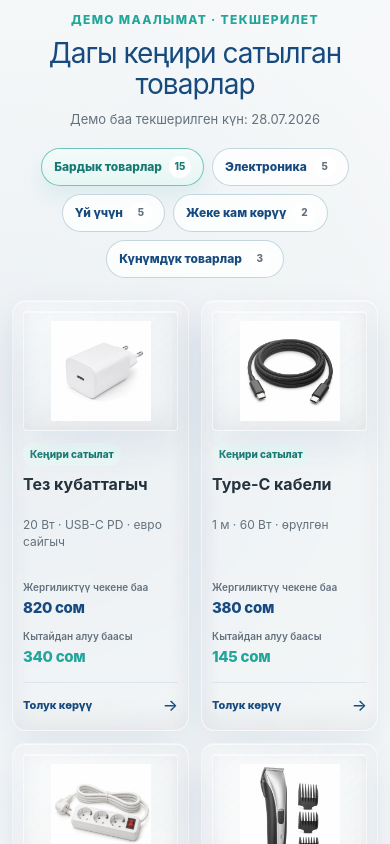
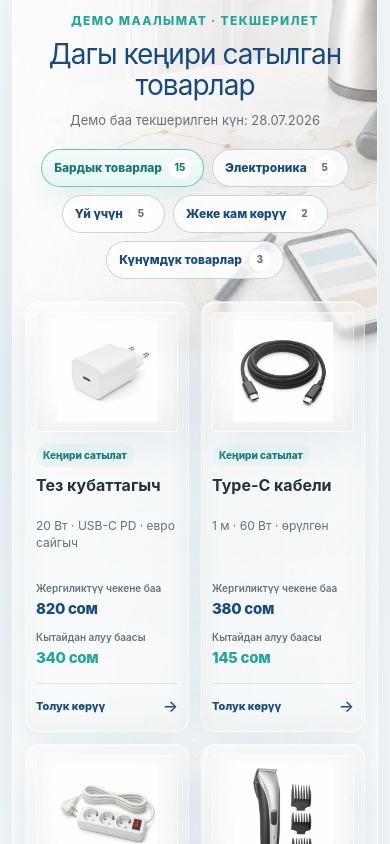
Before and after one commit to Yosuke999/ZJW2.0, a Next.js app: page /kg in a window 390 px wide. Shown: the part 1051-1895 px from the top of the page. Built offline with nearby package versions, Linux system fonts and the light colour scheme.

Commit message:
feat: add backdrop to popular products

```diff
--- a/app/globals.css
+++ b/app/globals.css
@@ -90,6 +90,10 @@ h1 { margin: 9px 0; color: var(--blue); font-size: clamp(32px, 5.4vw, 58px); lin
 .card-visual { display: grid; place-items: center; margin: 0 auto; padding: 8px; overflow: hidden; background: radial-gradient(circle at 50% 18%, #fff, #f8fafb 66%, #eef5f6); border: 1px solid rgba(221,229,234,.72); border-bottom-color: #d9e5e8; box-shadow: inset 0 1px 0 rgba(255,255,255,.94), 0 9px 18px rgba(36,49,60,.07); }
 .card-visual img { display: block; width: auto; height: 100px; max-width: 100%; object-fit: contain; object-position: center; }
 .products-section, .service-section, .faq-section { padding-block: 84px; }
+.products-section { position: relative; isolation: isolate; overflow: hidden; padding-inline: clamp(14px, 3vw, 42px); border: 1px solid rgba(255,255,255,.62); border-radius: 46px; box-shadow: inset 0 2px 1px rgba(255,255,255,.84), 0 28px 70px rgba(23,74,126,.08); }
+.products-section::before { content: ""; position: absolute; inset: 0; z-index: 0; pointer-events: none; background: linear-gradient(180deg, rgba(246,250,250,.1) 0%, rgba(244,248,249,.38) 38%, rgba(244,247,248,.96) 82%), url("/hero/central-asia-commerce-white-v1.webp") 58% top / 1320px auto no-repeat; opacity: .92; }
+.products-section::after { content: ""; position: absolute; inset: 0; z-index: 0; pointer-events: none; background: radial-gradient(ellipse at 8% 8%, rgba(255,255,255,.72), transparent 42%), radial-gradient(ellipse at 88% 28%, rgba(255,255,255,.2), transparent 38%), linear-gradient(135deg, rgba(255,255,255,.34), transparent 46%); }
+.products-section > * { position: relative; z-index: 1; }
 .section-heading { display: flex; align-items: center; flex-direction: column; justify-content: center; gap: 10px; margin-bottom: 28px; text-align: center; }
 .section-heading h2, .final-cta h2 { margin: 8px 0 0; color: var(--blue); font-size: clamp(28px, 4vw, 42px); line-height: 1.12; letter-spacing: -.035em; }
 .section-heading > p { margin: 0; color: var(--muted); font-size: 13px; }
@@ -311,6 +315,8 @@ button:focus-visible, a:focus-visible, summary:focus-visible { outline: 3px soli
   .price-strip { height: 39px; }
   .showcase-controls { margin-top: 7px; }
   .hero-price-disclaimer { margin-top: 4px; }
+  .products-section { padding-inline: 12px; border-radius: 32px; }
+  .products-section::before { background-position: 58% top; background-size: 760px auto; opacity: .82; }
   .footer-bottom { flex-direction: column; }
 }
 
@@ -336,6 +342,11 @@ button:focus-visible, a:focus-visible, summary:focus-visible { outline: 3px soli
   backdrop-filter: blur(2px) saturate(1.04);
 }
 
+.products-section .product-card {
+  background: linear-gradient(145deg, rgba(255,255,255,.48), rgba(255,255,255,.17) 48%, rgba(255,255,255,.27));
+  box-shadow: inset 0 1px 0 rgba(255,255,255,.74), inset 0 -16px 28px rgba(12,23,31,.035), 0 14px 34px rgba(23,74,126,.075);
+}
+
 .hero-cost-strip::before {
   background: linear-gradient(110deg, rgba(255,255,255,.3), transparent 28%, transparent 72%, rgba(255,255,255,.18));
 }
```
